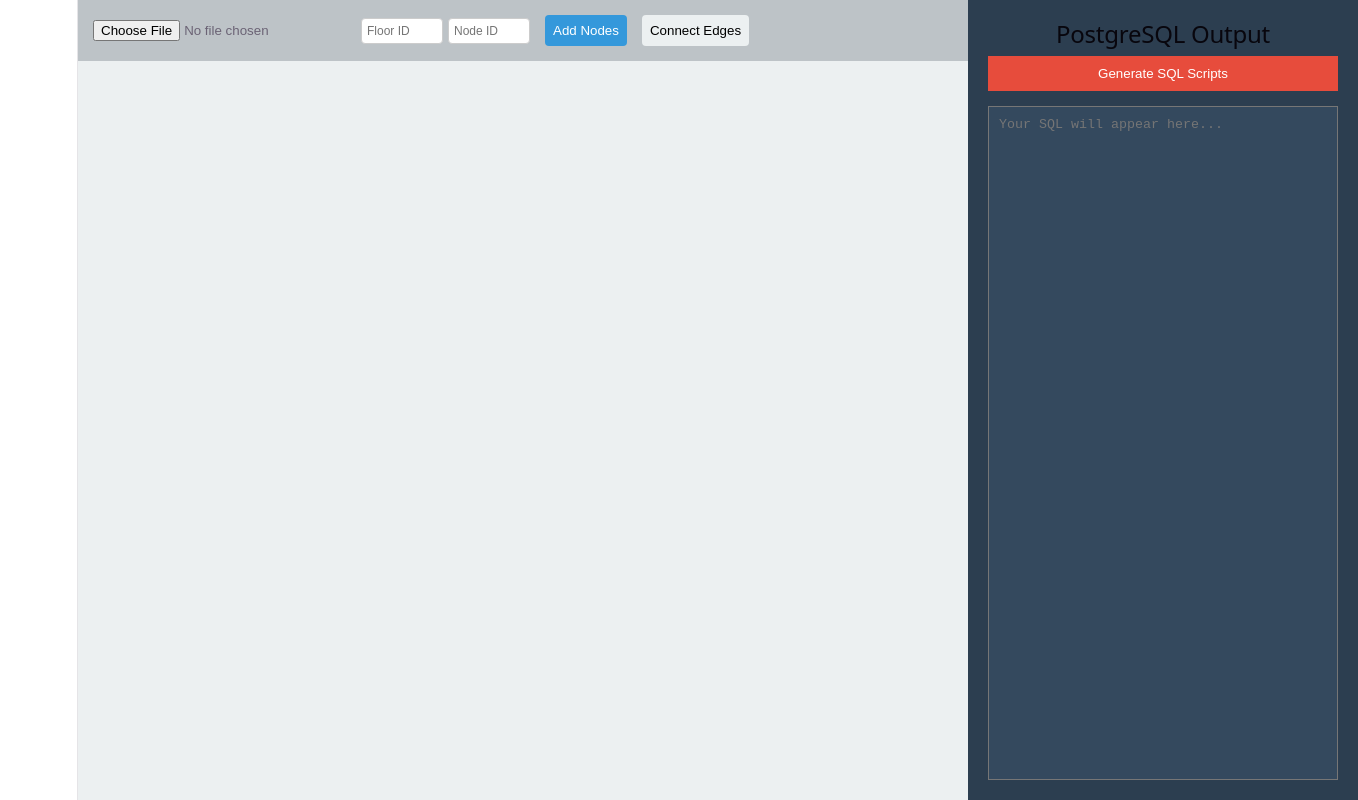
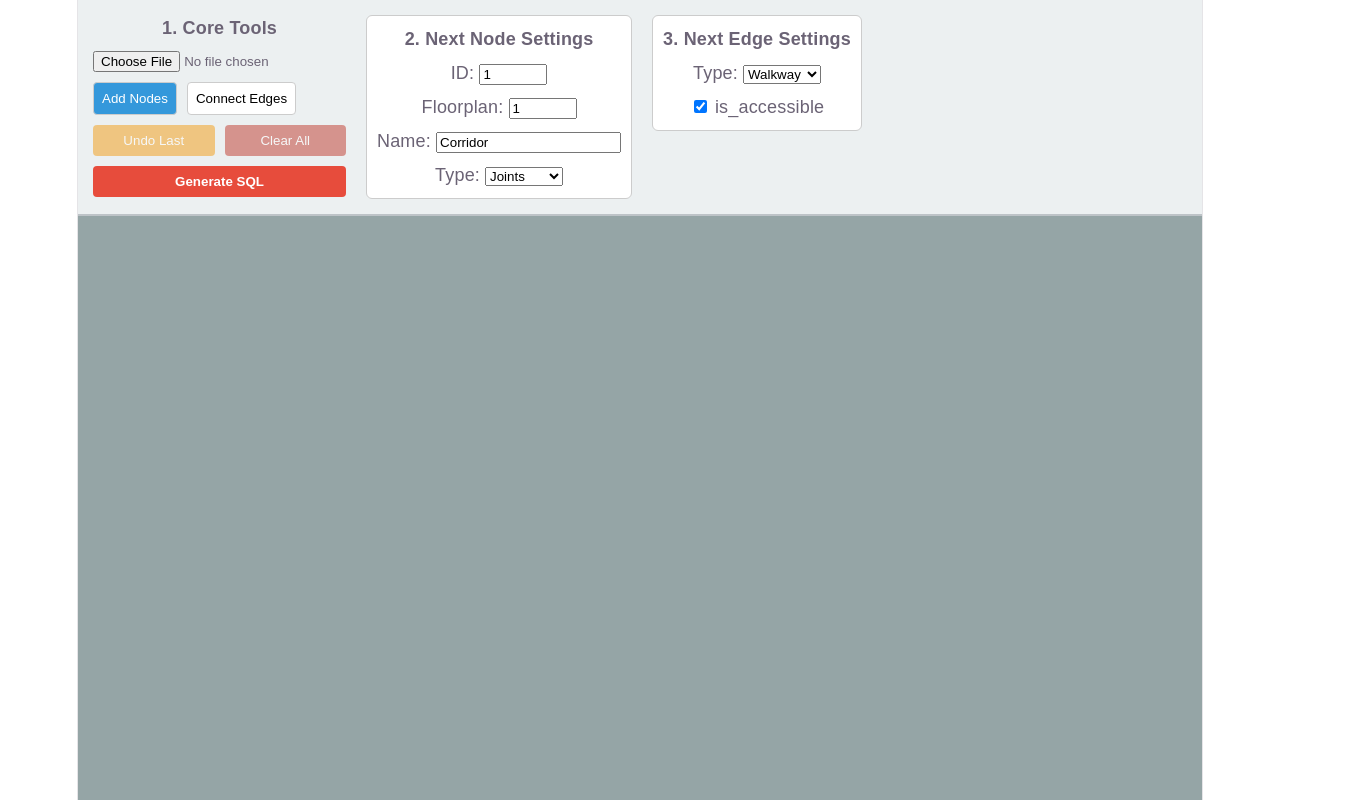
Before and after one commit to AlanOng2004/Orbital-2026, a React (Vite) app in the folder nusmaps-annotator/: page / in a window 1280 px wide. Shown: the whole page, 1358 px wide, since content can reach past the window. Built offline with nearby package versions, Linux system fonts and the light colour scheme.

Commit message:
Update App.jsx

```diff
--- a/nusmaps-annotator/src/App.jsx
+++ b/nusmaps-annotator/src/App.jsx
@@ -1,350 +1,253 @@
-import React, { useState, useRef } from "react";
-
-// TODO:
-// 1. Add floor colours for nodes and edges
-
-// Math helper for pgRouting "cost"
-const calculateDistance = (x1, y1, x2, y2) => {
-  return (
-    Math.round(Math.sqrt(Math.pow(x2 - x1, 2) + Math.pow(y2 - y1, 2)) * 100) /
-    100
-  );
-};
+import React, { useState, useRef } from 'react';
 
 export default function App() {
   const [imageUrl, setImageUrl] = useState(null);
-  const [mode, setMode] = useState("ADD_NODE");
-  const [zoom, setZoom] = useState(1);
   const [nodes, setNodes] = useState([]);
   const [edges, setEdges] = useState([]);
-  const [draftEdge, setDraftEdge] = useState(null);
-  const [generatedSQL, setGeneratedSQL] = useState("");
+  const [mode, setMode] = useState('ADD_NODE');
+  const [nextNodeId, setNextNodeId] = useState(1);
+  const [selectedNode, setSelectedNode] = useState(null);
+  const [zoom, setZoom] = useState(1);
+  const [history, setHistory] = useState([]);
 
-  const currentNode = useRef(0);
-  const currentFloorplan = useRef(0);
+  // --- NEW: Hover State ---
+  const [hoveredNodeId, setHoveredNodeId] = useState(null);
 
-  const handleImageUpload = (e) => {
-    if (e.target.files[0]) {
-      setImageUrl(URL.createObjectURL(e.target.files[0]));
-      setZoom(1);
-      currentFloorplan.current += 1;
+  const imgRef = useRef(null);
+
+  const [currentNodeName, setCurrentNodeName] = useState("Corridor");
+  const [currentNodeType, setCurrentNodeType] = useState("Joints");
+  const [currentFloorplanId, setCurrentFloorplanId] = useState(1);
+
+  const [currentIsAccessible, setCurrentIsAccessible] = useState(true);
+  const [currentEdgeType, setCurrentEdgeType] = useState("walkway");
+
+  const handleImageUpload = (event) => {
+    const file = event.target.files[0];
+    if (file) {
+      setImageUrl(URL.createObjectURL(file));
     }
   };
 
-  const handleSvgClick = (e) => {
-    if (mode !== "ADD_NODE") return;
+  const handleCanvasClick = (e) => {
+    if (!imgRef.current) return;
+
+    const rect = imgRef.current.getBoundingClientRect();
+    const x = Math.round((e.clientX - rect.left) / zoom);
+    const y = Math.round((e.clientY - rect.top) / zoom);
+
+    if (mode === 'ADD_NODE') {
       const newNode = {
-      id: currentNode.current,
-      floor: currentFloorplan.current,
-      x: e.nativeEvent.offsetX,
-      y: e.nativeEvent.offsetY,
+        id: nextNodeId,
+        x,
+        y,
+        name: currentNodeName,
+        type: currentNodeType,
+        floorplan_id: currentFloorplanId
       };
-    currentNode.current += 1;
       setNodes([...nodes, newNode]);
+      setNextNodeId(nextNodeId + 1);
+      setHistory([...history, 'NODE']);
+    }
   };
 
-  const startEdge = (e, node) => {
+  const handleNodeClick = (e, node) => {
     e.stopPropagation();
-    if (mode !== "ADD_EDGE") return;
-    setDraftEdge({
-      sourceId: node.id,
-      startX: node.x,
-      startY: node.y,
-      currentX: node.x,
-      currentY: node.y,
-    });
+    if (mode === 'ADD_EDGE') {
+      if (!selectedNode) {
+        setSelectedNode(node);
+      } else {
+        if (selectedNode.id !== node.id) {
+          const dx = node.x - selectedNode.x;
+          const dy = node.y - selectedNode.y;
+          const weight = Math.sqrt(dx * dx + dy * dy);
+
+          const newEdge = {
+            source: selectedNode.id,
+            target: node.id,
+            weight: weight,
+            is_accessible: currentIsAccessible,
+            edge_type: currentEdgeType
+          };
+          setEdges([...edges, newEdge]);
+          setHistory([...history, 'EDGE']);
+        }
+        setSelectedNode(null);
+      }
+    }
   };
 
-  const updateEdge = (e) => {
-    if (!draftEdge) return;
-    setDraftEdge({
-      ...draftEdge,
-      currentX: e.nativeEvent.offsetX,
-      currentY: e.nativeEvent.offsetY,
-    });
+  const handleUndo = () => {
+    if (history.length === 0) return;
+    const lastAction = history[history.length - 1];
+
+    if (lastAction === 'NODE') {
+      setNodes(nodes.slice(0, -1));
+      setNextNodeId(prev => Math.max(1, prev - 1));
+      setSelectedNode(null);
+    } else if (lastAction === 'EDGE') {
+      setEdges(edges.slice(0, -1));
+    }
+    setHistory(history.slice(0, -1));
   };
 
-  const finishEdge = (e, targetNode) => {
-    e.stopPropagation();
-    if (!draftEdge || draftEdge.sourceId === targetNode.id) {
-      setDraftEdge(null);
-      return;
+  const handleClearAll = () => {
+    if (window.confirm("Are you sure you want to clear the entire map? This cannot be undone.")) {
+      setNodes([]);
+      setEdges([]);
+      setHistory([]);
+      setNextNodeId(1);
+      setSelectedNode(null);
     }
-    const cost = calculateDistance(
-      draftEdge.startX,
-      draftEdge.startY,
-      targetNode.x,
-      targetNode.y,
-    );
-    setEdges([
-      ...edges,
-      { source: draftEdge.sourceId, target: targetNode.id, cost },
-    ]);
-    setDraftEdge(null);
   };
 
   const generateSQL = () => {
-    let sql = `-- Run this in DBeaver/pgAdmin\n\n`;
-    if (nodes.length > 0) {
-      sql += `INSERT INTO nodes (id, floorplan_id, x_coord, y_coord) VALUES\n`;
-      const nodeValues = nodes
-        .map((n) => `(${n.id}, ${n.floor}, ${n.x}, ${n.y})`)
-        .join(",\n");
-      sql += nodeValues + `;\n\n`;
+    if (nodes.length === 0) return "No nodes added yet.";
+
+    const nodeValues = nodes.map(n =>
+      `(${n.id}, '${n.name}', '${n.type}', ${n.floorplan_id}, ${n.x}, ${n.y})`
+    ).join(",\n");
+
+    const edgeValues = edges.map(e =>
+      `(${e.source}, ${e.target}, ${e.weight.toFixed(2)}, ${e.is_accessible ? 'TRUE' : 'FALSE'}, '${e.edge_type}')`
+    ).join(",\n");
+
+    let sql = `-- Insert Nodes\nINSERT INTO nodes (node_id, node_name, node_type, floorplan_id, x_coord, y_coord) VALUES\n${nodeValues};\n`;
+
+    if (edges.length > 0) {
+      sql += `\n-- Insert Edges\nINSERT INTO edges (source, target, weight, is_accessible, edge_type) VALUES\n${edgeValues};`;
     }
-    if (edges.length > 0) {
-      sql += `INSERT INTO edges (source, target, cost) VALUES\n`;
-      const edgeValues = edges
-        .map((e) => `(${e.source}, ${e.target}, ${e.cost})`)
-        .join(",\n");
-      sql += edgeValues + `;\n`;
-    }
-    setGeneratedSQL(sql);
+
+    console.log(sql);
+    alert("SQL generated in browser console!");
   };
 
   return (
-    // FIXED: Forced width to 100vw and overflow to hidden so the whole page never scrolls horizontally
-    <div
-      style={{
-        display: "flex",
-        width: "100vw",
-        height: "100vh",
-        overflow: "hidden",
-        fontFamily: "sans-serif",
-      }}
-    >
-      {/* LEFT PANEL: The Map */}
-      {/* FIXED: Added minWidth: 0 to prevent the flex item from blowing out */}
-      <div
-        style={{
-          flex: 1,
-          minWidth: 0,
-          background: "#ecf0f1",
-          display: "flex",
-          flexDirection: "column",
-        }}
-      >
+    <div style={{ display: 'flex', flexDirection: 'column', height: '100vh', fontFamily: 'sans-serif' }}>
+
       {/* TOOLBAR */}
-        <div
-          style={{
-            padding: "15px",
-            background: "#bdc3c7",
-            display: "flex",
-            gap: "15px",
-            alignItems: "center",
-          }}
-        >
+      <div style={{ padding: '15px', background: '#ecf0f1', display: 'flex', flexWrap: 'wrap', gap: '20px', alignItems: 'flex-start', borderBottom: '2px solid #bdc3c7', zIndex: 100 }}>
+
+        <div style={{ display: 'flex', flexDirection: 'column', gap: '10px' }}>
+          <strong>1. Core Tools</strong>
           <input type="file" onChange={handleImageUpload} />
-          <div style={{ display: "flex", gap: "5px", marginLeft: "0px" }}>
-            <input
-              type="number"
-              placeholder="Floor ID"
-              onChange={(e) => {
-                currentFloorplan.current = parseInt(e.target.value) || 0;
-              }}
-              style={{
-                width: "70px",
-                padding: "5px",
-                fontSize: "12px",
-                borderRadius: "4px",
-                border: "1px solid #ccc",
-              }}
-            />
 
-            <input
-              type="number"
-              placeholder="Node ID"
-              onChange={(e) => {
-                currentNode.current = parseInt(e.target.value) || 0;
-              }}
-              style={{
-                width: "70px",
-                padding: "5px",
-                fontSize: "12px",
-                borderRadius: "4px",
-                border: "1px solid #ccc",
-              }}
-            />
+          <div style={{ display: 'flex', gap: '10px' }}>
+            <button onClick={() => { setMode('ADD_NODE'); setSelectedNode(null); }} style={{ padding: '8px', cursor: 'pointer', background: mode === 'ADD_NODE' ? '#3498db' : '#fff', color: mode === 'ADD_NODE' ? 'white' : 'black', border: '1px solid #ccc', borderRadius: '4px' }}>Add Nodes</button>
+            <button onClick={() => setMode('ADD_EDGE')} style={{ padding: '8px', cursor: 'pointer', background: mode === 'ADD_EDGE' ? '#2ecc71' : '#fff', color: mode === 'ADD_EDGE' ? 'white' : 'black', border: '1px solid #ccc', borderRadius: '4px' }}>Connect Edges</button>
           </div>
-          <button
-            onClick={() => setMode("ADD_NODE")}
-            style={{
-              padding: "8px",
-              cursor: "pointer",
-              background: mode === "ADD_NODE" ? "#3498db" : "#ecf0f1",
-              color: mode === "ADD_NODE" ? "white" : "black",
-              border: "none",
-              borderRadius: "4px",
-            }}
-          >
-            Add Nodes
+
+          <div style={{ display: 'flex', gap: '10px' }}>
+            <button onClick={handleUndo} disabled={history.length === 0} style={{ flex: 1, padding: '8px', cursor: history.length === 0 ? 'not-allowed' : 'pointer', background: '#f39c12', color: 'white', border: 'none', borderRadius: '4px', opacity: history.length === 0 ? 0.5 : 1 }}>
+              Undo Last
             </button>
-          <button
-            onClick={() => setMode("ADD_EDGE")}
-            style={{
-              padding: "8px",
-              cursor: "pointer",
-              background: mode === "ADD_EDGE" ? "#2ecc71" : "#ecf0f1",
-              color: mode === "ADD_EDGE" ? "white" : "black",
-              border: "none",
-              borderRadius: "4px",
-            }}
-          >
-            Connect Edges
+            <button onClick={handleClearAll} disabled={nodes.length === 0} style={{ flex: 1, padding: '8px', cursor: nodes.length === 0 ? 'not-allowed' : 'pointer', background: '#c0392b', color: 'white', border: 'none', borderRadius: '4px', opacity: nodes.length === 0 ? 0.5 : 1 }}>
+              Clear All
             </button>
+          </div>
+
+          <button onClick={generateSQL} style={{ padding: '8px', cursor: 'pointer', background: '#e74c3c', color: 'white', border: 'none', borderRadius: '4px', fontWeight: 'bold' }}>Generate SQL</button>
+        </div>
+
+        <div style={{ display: 'flex', flexDirection: 'column', gap: '8px', background: '#fff', padding: '10px', borderRadius: '6px', border: '1px solid #ccc' }}>
+          <strong>2. Next Node Settings</strong>
+          <label>ID: <input type="number" value={nextNodeId} onChange={(e) => setNextNodeId(parseInt(e.target.value, 10) || 1)} style={{ width: '60px' }} /></label>
+          <label>Floorplan: <input type="number" value={currentFloorplanId} onChange={(e) => setCurrentFloorplanId(parseInt(e.target.value, 10) || 1)} style={{ width: '60px' }} /></label>
+          <label>Name: <input type="text" value={currentNodeName} onChange={(e) => setCurrentNodeName(e.target.value)} /></label>
+          <label>Type:
+            <select value={currentNodeType} onChange={(e) => setCurrentNodeType(e.target.value)} style={{ marginLeft: '5px' }}>
+              <option value="Door">Door</option>
+              <option value="Joints">Joints</option>
+              <option value="Staircase">Staircase</option>
+            </select>
+          </label>
+        </div>
+
+        <div style={{ display: 'flex', flexDirection: 'column', gap: '8px', background: '#fff', padding: '10px', borderRadius: '6px', border: '1px solid #ccc' }}>
+          <strong>3. Next Edge Settings</strong>
+          <label>Type:
+            <select value={currentEdgeType} onChange={(e) => setCurrentEdgeType(e.target.value)} style={{ marginLeft: '5px' }}>
+              <option value="walkway">Walkway</option>
+              <option value="staircase">Staircase</option>
+            </select>
+          </label>
+          <label><input type="checkbox" checked={currentIsAccessible} onChange={(e) => setCurrentIsAccessible(e.target.checked)} /> is_accessible</label>
+        </div>
 
         {imageUrl && (
-            <div
-              style={{
-                display: "flex",
-                alignItems: "center",
-                gap: "10px",
-                marginLeft: "auto",
-                background: "#fff",
-                padding: "5px 15px",
-                borderRadius: "20px",
-              }}
-            >
-              <span style={{ fontSize: "14px", fontWeight: "bold" }}>
-                Zoom: {Math.round(zoom * 100)}%
-              </span>
-              <input
-                type="range"
-                min="0.1"
-                max="2"
-                step="0.05"
-                value={zoom}
-                onChange={(e) => setZoom(parseFloat(e.target.value))}
-                style={{ cursor: "pointer" }}
-              />
+          <div style={{ marginLeft: 'auto', display: 'flex', flexDirection: 'column', alignItems: 'flex-end' }}>
+            <strong>Zoom: {Math.round(zoom * 100)}%</strong>
+            <input type="range" min="0.2" max="3" step="0.1" value={zoom} onChange={(e) => setZoom(parseFloat(e.target.value))} />
           </div>
         )}
       </div>
 
-        {/* WORKSPACE (Scrollable Area) */}
-        {/* FIXED: The overflow: auto now ONLY applies to the map area, safely contained inside the left panel */}
-        <div style={{ flex: 1, overflow: "auto", padding: "20px" }}>
+      {/* CANVAS AREA */}
+      <div style={{ flex: 1, overflow: 'auto', background: '#95a5a6', position: 'relative' }}>
         {imageUrl && (
+          <div style={{ position: 'relative', transform: `scale(${zoom})`, transformOrigin: 'top left', display: 'inline-block' }}>
+
+            <img ref={imgRef} src={imageUrl} alt="Floorplan" onClick={handleCanvasClick} style={{ cursor: mode === 'ADD_NODE' ? 'crosshair' : 'default', display: 'block' }} />
+
+            <svg style={{ position: 'absolute', top: 0, left: 0, width: '100%', height: '100%', pointerEvents: 'none' }}>
+              {edges.map((edge, index) => {
+                const sourceNode = nodes.find(n => n.id === edge.source);
+                const targetNode = nodes.find(n => n.id === edge.target);
+                if (!sourceNode || !targetNode) return null;
+                const edgeColor = edge.is_accessible ? 'rgba(46, 204, 113, 0.8)' : 'rgba(231, 76, 60, 0.8)';
+                return (
+                  <line key={index} x1={sourceNode.x} y1={sourceNode.y} x2={targetNode.x} y2={targetNode.y} stroke={edgeColor} strokeWidth="4" />
+                );
+              })}
+            </svg>
+
+            {nodes.map((node) => (
               <div
+                key={node.id}
+                onClick={(e) => handleNodeClick(e, node)}
+                onMouseEnter={() => setHoveredNodeId(node.id)}
+                onMouseLeave={() => setHoveredNodeId(null)}
                 style={{
-                position: "relative",
-                display: "inline-block",
-                border: "2px solid black",
-                transform: `scale(${zoom})`,
-                transformOrigin: "top left",
+                  position: 'absolute',
+                  left: node.x - 8,
+                  top: node.y - 8,
+                  width: '16px',
+                  height: '16px',
+                  background: selectedNode?.id === node.id ? '#f1c40f' :
+                    (node.type === 'Door' ? '#2ecc71' :
+                      (node.type === 'Staircase' ? '#9b59b6' : '#e74c3c')),
+                  borderRadius: '50%',
+                  cursor: mode === 'ADD_EDGE' ? 'pointer' : 'default',
+                  border: '2px solid white',
+                  boxShadow: '0 0 4px rgba(0,0,0,0.5)',
+                  zIndex: hoveredNodeId === node.id ? 50 : 10
                 }}
               >
-              <img
-                src={imageUrl}
-                alt="map"
-                draggable={false}
-                style={{ display: "block" }}
-              />
-
-              <svg
-                style={{
-                  position: "absolute",
-                  top: 0,
-                  left: 0,
-                  width: "100%",
-                  height: "100%",
-                  cursor: mode === "ADD_NODE" ? "crosshair" : "default",
-                }}
-                onClick={handleSvgClick}
-                onMouseMove={updateEdge}
-                onMouseUp={() => setDraftEdge(null)}
-                onMouseLeave={() => setDraftEdge(null)}
-              >
-                {edges.map((e, i) => {
-                  const s = nodes.find((n) => n.id === e.source);
-                  const t = nodes.find((n) => n.id === e.target);
-                  return (
-                    s &&
-                    t && (
-                      <line
-                        key={i}
-                        x1={s.x}
-                        y1={s.y}
-                        x2={t.x}
-                        y2={t.y}
-                        stroke="blue"
-                        strokeWidth={3 / zoom}
-                      />
-                    )
-                  );
-                })}
-                {draftEdge && (
-                  <line
-                    x1={draftEdge.startX}
-                    y1={draftEdge.startY}
-                    x2={draftEdge.currentX}
-                    y2={draftEdge.currentY}
-                    stroke="red"
-                    strokeWidth={3 / zoom}
-                    strokeDasharray={`${5 / zoom},${5 / zoom}`}
-                  />
+                {/* CONDITIONAL RENDER: Only show label if this exact node is hovered */}
+                {hoveredNodeId === node.id && (
+                  <span style={{
+                    position: 'absolute',
+                    top: '-28px',
+                    left: '50%',
+                    transform: 'translateX(-50%)', // Centers the label directly above the dot
+                    background: 'rgba(255,255,255,0.95)',
+                    padding: '4px 8px',
+                    fontSize: '12px',
+                    borderRadius: '4px',
+                    whiteSpace: 'nowrap',
+                    fontWeight: 'bold',
+                    border: '1px solid #ccc',
+                    boxShadow: '0 2px 4px rgba(0,0,0,0.2)',
+                    pointerEvents: 'none' // Prevents the label from interrupting mouse clicks
+                  }}>
+                    {node.id}: {node.name}
+                  </span>
                 )}
-                {nodes.map((n) => (
-                  <circle
-                    key={n.id}
-                    cx={n.x}
-                    cy={n.y}
-                    r={6 / zoom}
-                    fill={mode === "ADD_NODE" ? "green" : "orange"}
-                    onMouseDown={(e) => startEdge(e, n)}
-                    onMouseUp={(e) => finishEdge(e, n)}
-                    style={{ cursor: "pointer" }}
-                  >
-                    <title>Node {n.id}</title>
-                  </circle>
+              </div>
             ))}
-              </svg>
           </div>
         )}
       </div>
     </div>
-
-      {/* RIGHT PANEL: The Database Bridge */}
-      {/* FIXED: Hardcoded width to 350px and added flexShrink: 0 so it refuses to get squished by the left panel */}
-      <div
-        style={{
-          width: "350px",
-          flexShrink: 0,
-          background: "#2c3e50",
-          color: "white",
-          padding: "20px",
-          display: "flex",
-          flexDirection: "column",
-        }}
-      >
-        <h2>PostgreSQL Output</h2>
-        <button
-          onClick={generateSQL}
-          style={{
-            padding: "10px",
-            background: "#e74c3c",
-            color: "white",
-            border: "none",
-            cursor: "pointer",
-          }}
-        >
-          Generate SQL Scripts
-        </button>
-        <textarea
-          readOnly
-          value={generatedSQL}
-          style={{
-            flex: 1,
-            marginTop: "15px",
-            padding: "10px",
-            background: "#34495e",
-            color: "#ecf0f1",
-            fontFamily: "monospace",
-            resize: "none",
-          }}
-          placeholder="Your SQL will appear here..."
-        />
-      </div>
-    </div>
   );
 }
```
Lines whose indentation alone changed are shown as unchanged.
